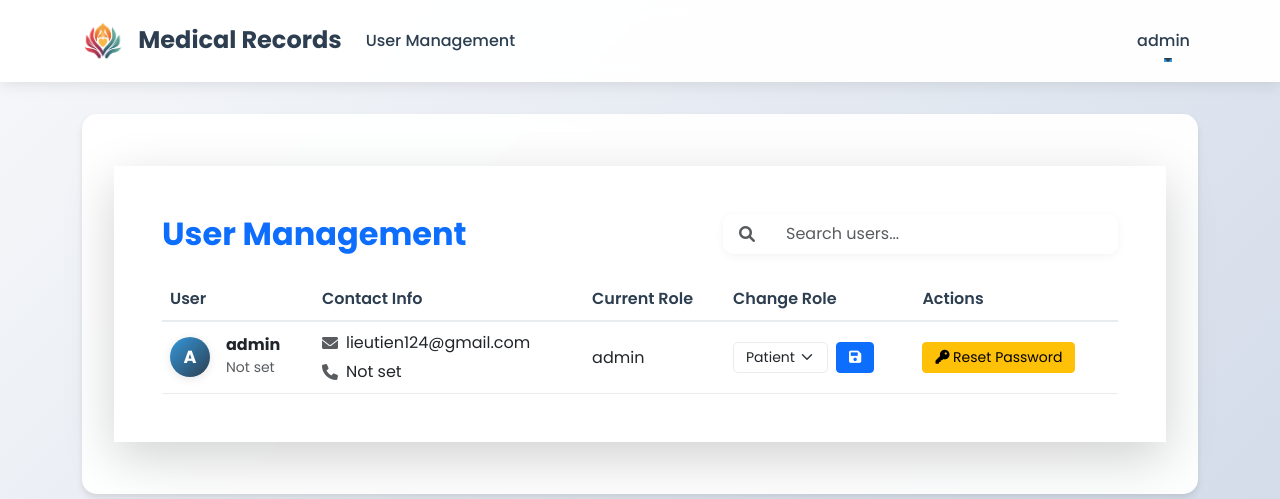
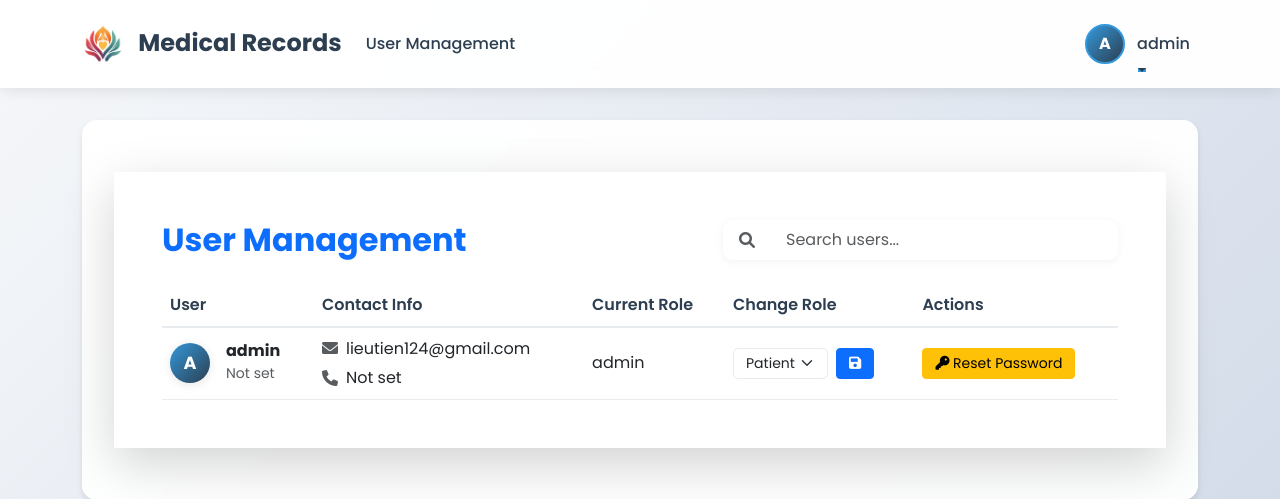
Before and after one commit to iuh-application-development/Medical-Records, a Flask app: page /admin/users in a window 1280 px wide. Shown: the top 499 px of the page. Run offline with Flask 3, Linux system fonts and the light colour scheme; a user stored in the database is signed in; some libraries are stand-ins or nearby versions.

Commit message:
fix template to show default avatar if user have not avatar

```diff
--- a/templates/base.html
+++ b/templates/base.html
@@ -683,6 +683,10 @@
                             <a class="nav-link dropdown-toggle" href="#" id="navbarDropdown" role="button" data-bs-toggle="dropdown" aria-expanded="false">
                                 {% if current_user.avatar %}
                                 <img src="{{ url_for('static', filename='uploads/' + current_user.avatar) }}" class="avatar-small me-2" alt="Avatar">
+                                {% else %}
+                                <div class="avatar-small me-2 d-inline-flex align-items-center justify-content-center" style="background: linear-gradient(135deg, #3498db, #2c3e50);">
+                                    <span class="text-white fw-bold">{{ current_user.username[0].upper() }}</span>
+                                </div>
                                 {% endif %}
                                 {{ current_user.username }}
                             </a>
```
